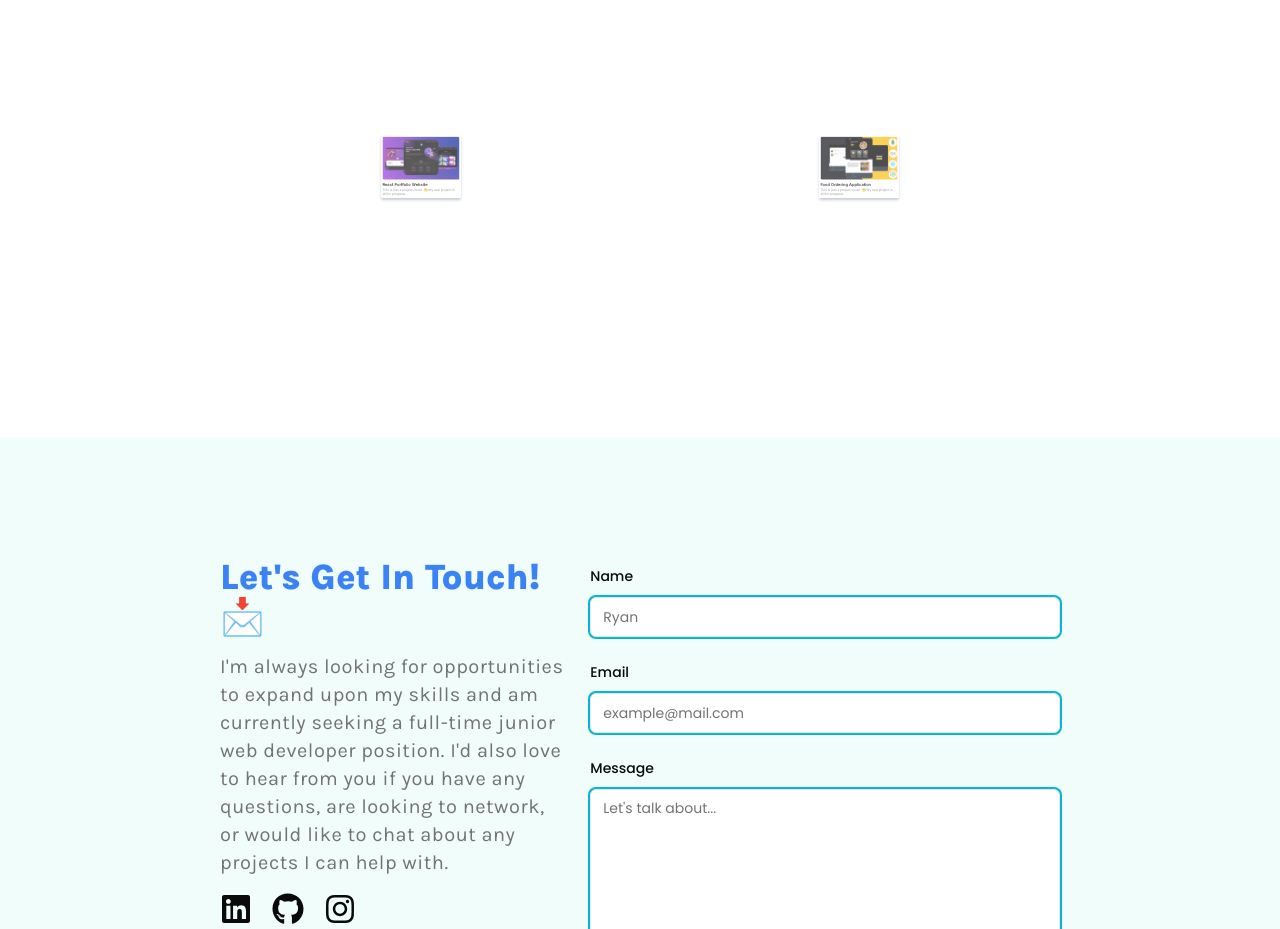
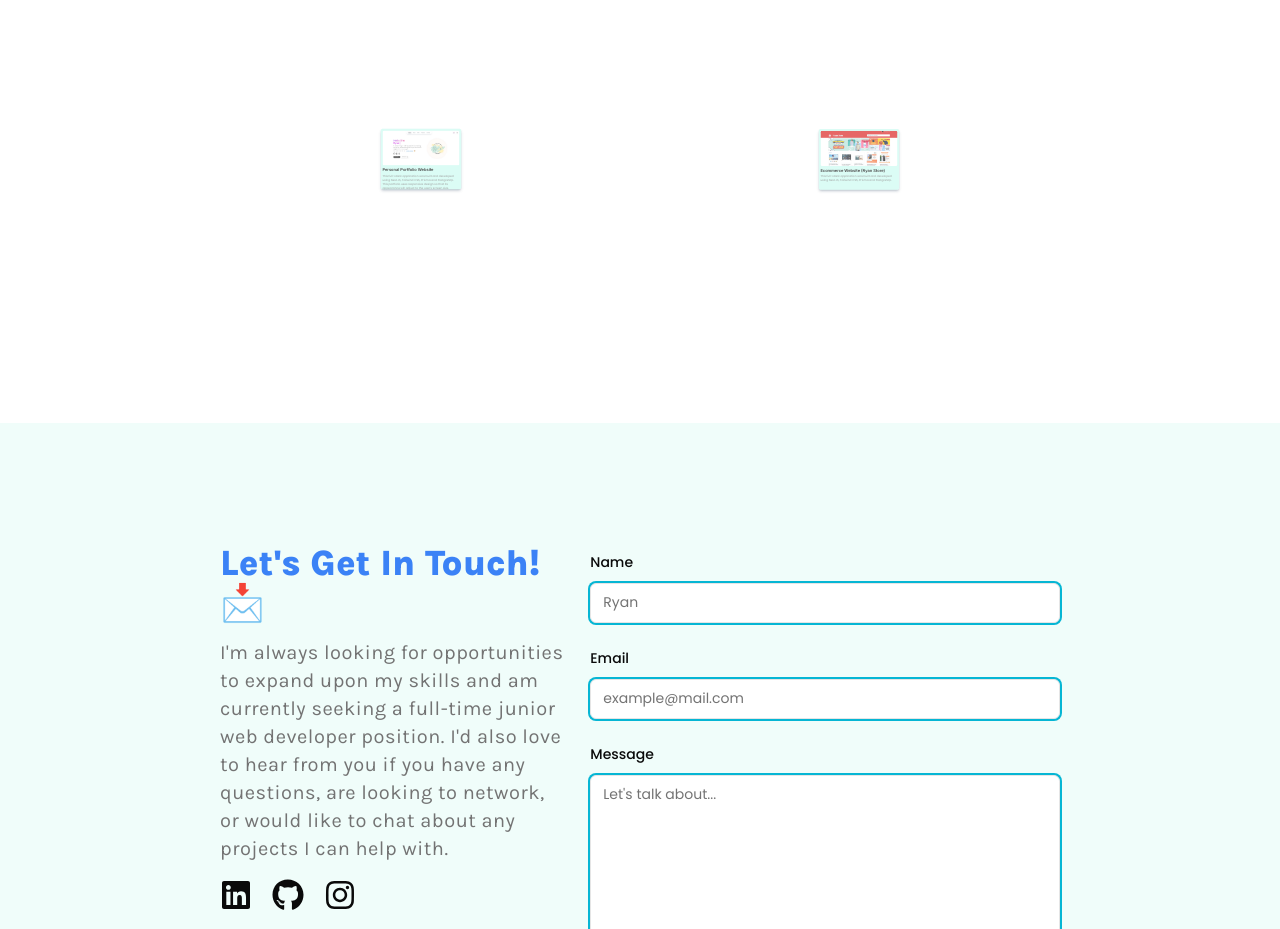
Before and after one commit to Ryan-Fx/ryan-portfolio-nextjs, a Next.js app: page / in a window 1280 px wide. Shown: the part 1760-2689 px from the top of the page. Built offline with nearby package versions, Linux system fonts and the light colour scheme; no server answers.

Commit message:
fixed Projects section

```diff
--- a/src/components/Project.tsx
+++ b/src/components/Project.tsx
@@ -10,60 +10,24 @@ const karla = Karla({
 const projectsData = [
   {
     id: 1,
-    title: "React Portfolio Website",
+    title: "Personal Portfolio Website",
     description:
-      "This is just a project cover. 😁 My real project is still in progress.",
-    image: "/images/projects/1.png",
+      "This full-stack application was built and developed using Next JS, Tailwind CSS, Prisma and PostgreSQL. This portfolio uses responsive design so that its appearance will adjust to the user's screen size.",
+    image: "/images/projects/portfolio.jpg",
     tag: ["All", "Web"],
     gitUrl: "/",
     previewUrl: "/",
   },
-  // {
-  //   id: 2,
-  //   title: "Potography Portfolio Website",
-  //   description: "Project 2 description",
-  //   image: "/images/projects/2.png",
-  //   tag: ["All", "Web"],
-  //   gitUrl: "/",
-  //   previewUrl: "/",
-  // },
-  // {
-  //   id: 3,
-  //   title: "E-commerce Application",
-  //   description: "Project 3 description",
-  //   image: "/images/projects/3.png",
-  //   tag: ["All", "Web"],
-  //   gitUrl: "/",
-  //   previewUrl: "/",
-  // },
   {
-    id: 4,
-    title: "Food Ordering Application",
+    id: 2,
+    title: "Ecommerce Website (Ryan Store)",
     description:
-      "This is just a project cover. 😁 My real project is still in progress.",
-    image: "/images/projects/4.png",
+      "This full-stack application was built and developed using Next JS, Tailwind CSS, Prisma and PostgreSQL.",
+    image: "/images/projects/store.jpg",
     tag: ["All", "Mobile"],
     gitUrl: "/",
     previewUrl: "/",
   },
-  // {
-  //   id: 5,
-  //   title: "React Firebase Template",
-  //   description: "Authentication and CRUD operations",
-  //   image: "/images/projects/5.png",
-  //   tag: ["All", "Web"],
-  //   gitUrl: "/",
-  //   previewUrl: "/",
-  // },
-  // {
-  //   id: 6,
-  //   title: "Full-stack Roadmap",
-  //   description: "Project 5 description",
-  //   image: "/images/projects/6.png",
-  //   tag: ["All", "Web"],
-  //   gitUrl: "/",
-  //   previewUrl: "/",
-  // },
 ];
 
 export default function Project() {
--- a/src/components/ProjectCard.tsx
+++ b/src/components/ProjectCard.tsx
@@ -1,10 +1,17 @@
 "use client";
 
+import { cn } from "@/lib/utils";
 import { CodeBracketIcon, EyeIcon } from "@heroicons/react/24/outline";
 import { useScroll, motion, useTransform } from "framer-motion";
+import { Poppins } from "next/font/google";
 import Image from "next/image";
 import Link from "next/link";
 import { useRef } from "react";
+
+const poppins = Poppins({
+  subsets: ["latin"],
+  weight: ["400", "500", "600", "800"],
+});
 
 export default function ProjectCard({
   imgUrl,
@@ -30,7 +37,7 @@ export default function ProjectCard({
       <motion.div
         ref={ref}
         style={{ scale: scaleProgress, opacity: opacityProgress }}
-        className="relative rounded-lg overflow-hidden flex flex-col items-center justify-center group shadow-lg shadow-slate-500/60 dark:shadow-slate-500/30 p-2 dark:bg-gray-700"
+        className="relative rounded-lg overflow-hidden flex flex-col items-center justify-center group shadow-lg shadow-slate-500/60 dark:shadow-slate-500/30 p-2 dark:bg-gray-700 bg-teal-100"
       >
         <div className="flex items-center rounded-lg justify-center relative overflow-hidden">
           {/* image */}
@@ -66,9 +73,16 @@ export default function ProjectCard({
           </div>
         </div>
         <div className="text-black mt-2 w-full flex justify-between md:flex-none">
-          <div>
+          <div className="space-y-1">
             <h5 className="text-xl font-semibold dark:text-white">{title}</h5>
-            <p className="text-muted-foreground">{description}</p>
+            <p
+              className={cn(
+                "text-muted-foreground h-[70px] text-sm",
+                poppins.className
+              )}
+            >
+              {description}
+            </p>
           </div>
           <div className="md:hidden flex gap-4 p-2">
             <Link
```
Also changed, not shown: public/images/projects/portfolio.jpg (added), public/images/projects/store.jpg (added).
